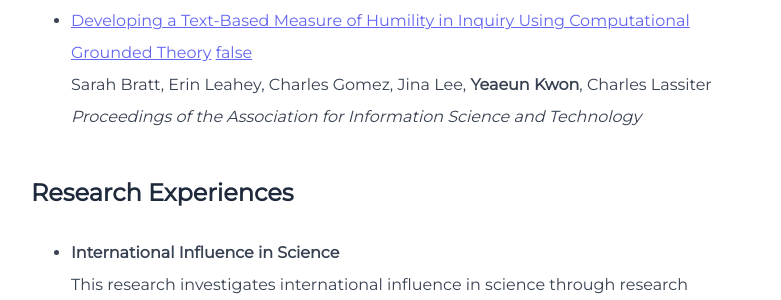
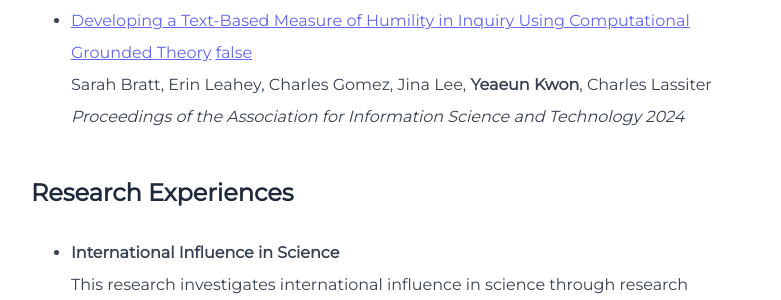
Before and after one commit to yeaeunkwon/yeaeunkwon.github.io, a Jekyll site: the page built from index.md, in a window 1280 px wide. Shown: the part 1177-1477 px from the top of the page, without its empty margins (249-1030 px from the left). Built offline with Jekyll 4.4.1, drawn with Linux system fonts in a browser that asks for light colours.

Commit message:
Update home.yml

```diff
--- a/_data/home.yml
+++ b/_data/home.yml
@@ -22,7 +22,7 @@ misc_entries:
   - title: "Developing a Text-Based Measure of Humility in Inquiry Using Computational Grounded Theory"
     url: https://asistdl-onlinelibrary-wiley-com.ezproxy3.library.arizona.edu/doi/pdf/10.1002/pra2.1119
     author: Sarah Bratt, Erin Leahey, Charles Gomez, Jina Lee, <b>Yeaeun Kwon</b>, Charles Lassiter
-    publisher: <i>Proceedings of the Association for Information Science and Technology</i>
+    publisher: <i>Proceedings of the Association for Information Science and Technology 2024</i>
     poster: False
 
 
```
